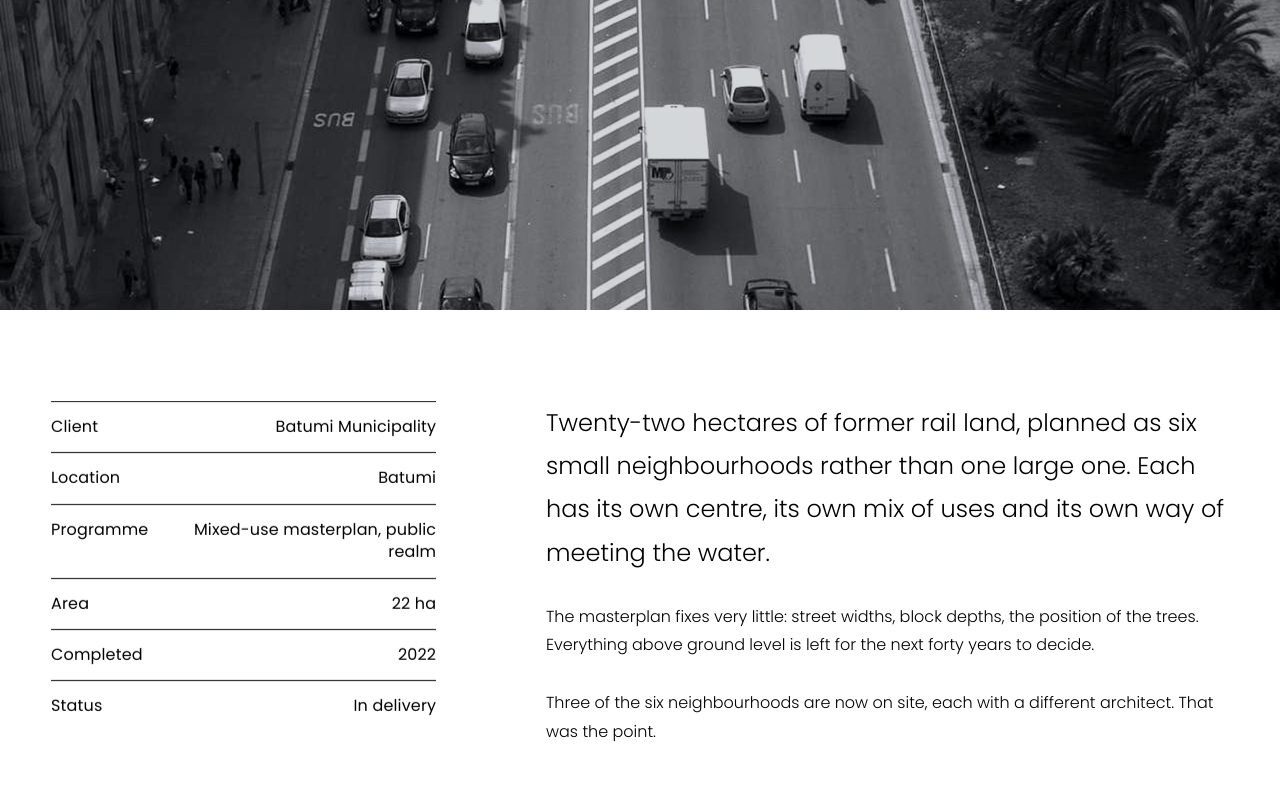
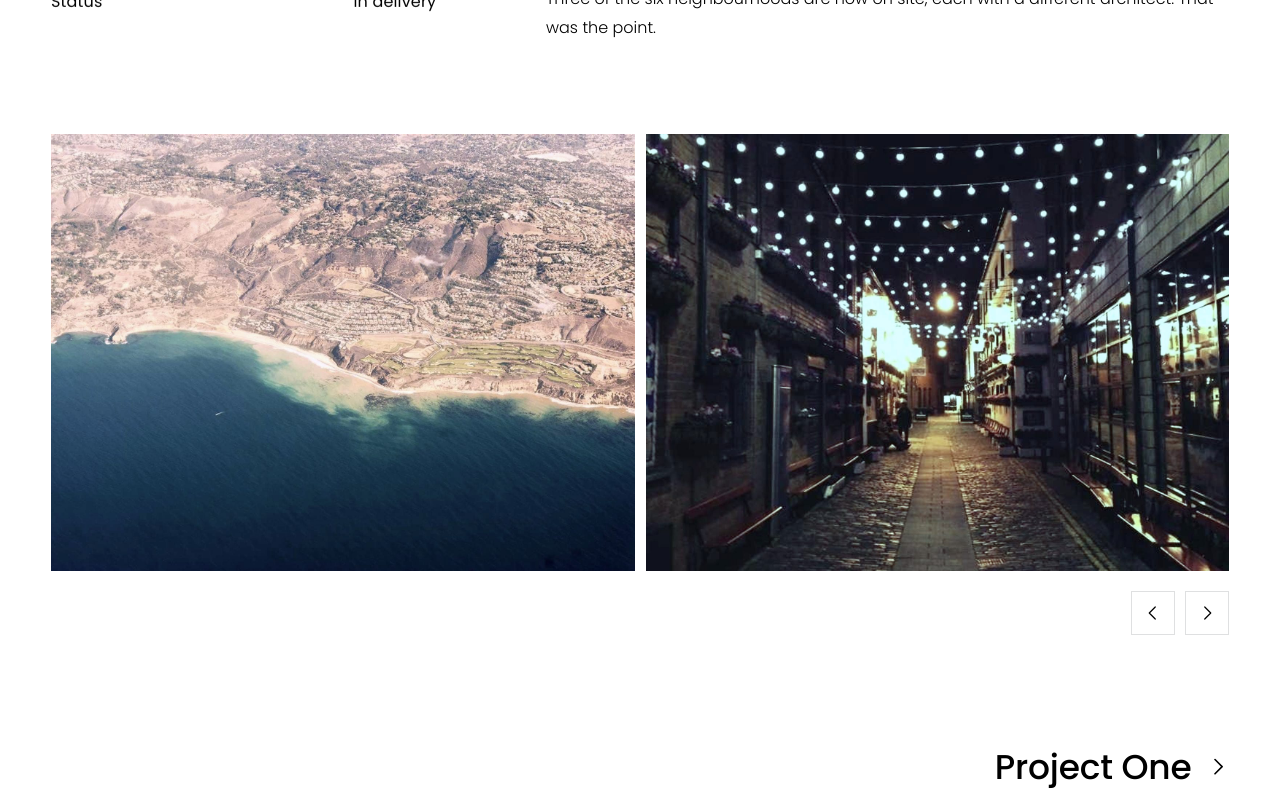
Before and after one commit to GogaDanelia06/Service-lnd, a Next.js app: page /en/work/project-four in a window 1280 px wide. Shown: the part 760-1560 px from the top of the page. Built offline with nearby package versions, Linux system fonts and the light colour scheme; no server answers.

Commit message:
change font / add slider on projects

```diff
--- a/src/app/[locale]/work/[slug]/page.tsx
+++ b/src/app/[locale]/work/[slug]/page.tsx
@@ -1,7 +1,6 @@
 import type { Metadata } from 'next';
 import { notFound } from 'next/navigation';
 
-import { BleedImage } from '@/components/sections/BleedImage';
 import { NextProject } from '@/components/work/NextProject';
 import { ProjectGallery } from '@/components/work/ProjectGallery';
 import { ProjectHeader } from '@/components/work/ProjectHeader';
@@ -50,15 +49,8 @@ export default async function ProjectPage({ params }: { params: Promise<Params>
     <>
       <ProjectHeader project={project} />
 
-      <BleedImage
-        src={project.hero}
-        alt={`${project.title} — ${project.location}`}
-        priority
-        height="88vh"
-      />
-
       <ProjectSpec project={project} labels={ui.spec} />
-      <ProjectGallery images={project.gallery} />
+      <ProjectGallery images={project.gallery} labels={ui.gallery} />
 
       {next ? <NextProject locale={locale} project={next} label={ui.nextProject} /> : null}
     </>
--- a/src/app/fonts.ts
+++ b/src/app/fonts.ts
@@ -1,23 +1,9 @@
-import { Archivo, IBM_Plex_Mono, Noto_Sans_Georgian, Poppins } from 'next/font/google';
-
-const archivo = Archivo({
-  subsets: ['latin'],
-  weight: ['400', '500', '600'],
-  variable: '--font-archivo',
-  display: 'swap',
-});
+import { Noto_Sans_Georgian, Poppins } from 'next/font/google';
 
 const poppins = Poppins({
   subsets: ['latin'],
   weight: ['300', '400', '500', '700'],
   variable: '--font-poppins',
-  display: 'swap',
-});
-
-const plexMono = IBM_Plex_Mono({
-  subsets: ['latin'],
-  weight: ['400', '500'],
-  variable: '--font-plex-mono',
   display: 'swap',
 });
 
@@ -28,9 +14,4 @@ const georgian = Noto_Sans_Georgian({
   display: 'swap',
 });
 
-export const fontClass = [
-  archivo.variable,
-  poppins.variable,
-  plexMono.variable,
-  georgian.variable,
-].join(' ');
+export const fontClass = [poppins.variable, georgian.variable].join(' ');
--- a/src/app/globals.css
+++ b/src/app/globals.css
@@ -7,6 +7,8 @@
 @import '../styles/components.css';
 @import '../styles/prose.css';
 @import '../styles/services.css';
+@import '../styles/gallery.css';
+@import '../styles/lightbox.css';
 @import '../styles/effects.css';
 @import '../styles/georgian.css';
 @import '../styles/motion.css';
--- /dev/null
+++ b/src/components/work/GalleryArrow.tsx
@@ -0,0 +1,23 @@
+const PATHS = {
+  prev: 'M15 4l-8 8 8 8',
+  next: 'M9 4l8 8-8 8',
+  close: 'M5 5l14 14M19 5L5 19',
+};
+
+export function GalleryArrow({ direction }: { direction: keyof typeof PATHS }) {
+  return (
+    <svg
+      viewBox="0 0 24 24"
+      aria-hidden
+      focusable="false"
+      className="h-full w-full"
+      fill="none"
+      stroke="currentColor"
+      strokeWidth="1.6"
+      strokeLinecap="round"
+      strokeLinejoin="round"
+    >
+      <path d={PATHS[direction]} />
+    </svg>
+  );
+}
--- /dev/null
+++ b/src/components/work/Lightbox.tsx
@@ -0,0 +1,103 @@
+'use client';
+
+import Image from 'next/image';
+import { useCallback, useEffect, useRef, useState } from 'react';
+
+import { GalleryArrow } from '@/components/work/GalleryArrow';
+import type { ProjectImage } from '@/content/types';
+import { useModalPanel } from '@/lib/useModalPanel';
+
+export type GalleryLabels = {
+  open: string;
+  previous: string;
+  next: string;
+  close: string;
+};
+
+export function Lightbox({
+  images,
+  index,
+  labels,
+  onClose,
+}: {
+  images: ProjectImage[];
+  index: number;
+  labels: GalleryLabels;
+  onClose: () => void;
+}) {
+  const [at, setAt] = useState(index);
+  const panelRef = useRef<HTMLDivElement>(null);
+
+  useModalPanel({ open: true, panelRef, onClose });
+
+  const go = useCallback(
+    (delta: number) => setAt((prev) => (prev + delta + images.length) % images.length),
+    [images.length],
+  );
+
+  useEffect(() => {
+    function onKeyDown(event: KeyboardEvent) {
+      if (event.key === 'ArrowRight') go(1);
+      if (event.key === 'ArrowLeft') go(-1);
+    }
+    document.addEventListener('keydown', onKeyDown);
+    return () => document.removeEventListener('keydown', onKeyDown);
+  }, [go]);
+
+  const image = images[at];
+  if (!image) return null;
+
+  return (
+    <div
+      ref={panelRef}
+      role="dialog"
+      aria-modal="true"
+      aria-label={image.alt}
+      data-theme="black"
+      className="lightbox"
+    >
+      <button type="button" aria-label={labels.close} onClick={onClose} className="lightbox__scrim" />
+
+      <figure className="lightbox__stage">
+        <Image
+          key={image.src}
+          src={image.src}
+          alt={image.alt}
+          fill
+          sizes="92vw"
+          priority
+          className="object-contain"
+        />
+      </figure>
+
+      {images.length > 1 ? (
+        <>
+          <button
+            type="button"
+            aria-label={labels.previous}
+            onClick={() => go(-1)}
+            className="lightbox__arrow lightbox__arrow--prev"
+          >
+            <GalleryArrow direction="prev" />
+          </button>
+          <button
+            type="button"
+            aria-label={labels.next}
+            onClick={() => go(1)}
+            className="lightbox__arrow lightbox__arrow--next"
+          >
+            <GalleryArrow direction="next" />
+          </button>
+        </>
+      ) : null}
+
+      <button type="button" aria-label={labels.close} onClick={onClose} className="lightbox__close">
+        <GalleryArrow direction="close" />
+      </button>
+
+      <p className="lightbox__count">
+        {at + 1} / {images.length}
+      </p>
+    </div>
+  );
+}
--- a/src/components/work/ProjectGallery.tsx
+++ b/src/components/work/ProjectGallery.tsx
@@ -1,34 +1,96 @@
+'use client';
+
 import Image from 'next/image';
+import { useCallback, useRef, useState } from 'react';
 
 import { Section } from '@/components/fluid/Section';
-import { Reveal } from '@/components/ui/Reveal';
+import { GalleryArrow } from '@/components/work/GalleryArrow';
+import { Lightbox, type GalleryLabels } from '@/components/work/Lightbox';
 import type { ProjectImage } from '@/content/types';
 
-export function ProjectGallery({ images }: { images: ProjectImage[] }) {
+export function ProjectGallery({
+  images,
+  labels,
+}: {
+  images: ProjectImage[];
+  labels: GalleryLabels;
+}) {
+  const [openAt, setOpenAt] = useState<number | null>(null);
+  const trackRef = useRef<HTMLUListElement>(null);
+
+  const scrollBySlide = useCallback((delta: number) => {
+    const track = trackRef.current;
+    const slides = track ? Array.from(track.children) : [];
+    const first = slides[0];
+    if (!track || !first) return;
+
+    const gap = parseFloat(getComputedStyle(track).columnGap) || 0;
+    const step = first.getBoundingClientRect().width + gap;
+    const at = Math.round(track.scrollLeft / step);
+    const target = slides[Math.min(slides.length - 1, Math.max(0, at + delta))];
+    if (!target) return;
+
+    const left =
+      target.getBoundingClientRect().left - track.getBoundingClientRect().left + track.scrollLeft;
+    track.scrollTo({ left, behavior: 'smooth' });
+  }, []);
+
+  if (images.length === 0) return null;
+
   return (
     <Section height="small" theme="white">
-      <div className="site-pad grid gap-[var(--fe-gap)] fe:grid-cols-2">
+      <div className="site-pad gallery">
+        <ul ref={trackRef} className="gallery__track">
           {images.map((image, index) => (
-          <Reveal
-            key={image.src}
-            delay={(index % 2) * 90}
-            className={image.span === 'full' ? 'fe:col-span-2' : undefined}
-          >
-            <div
-              className="media"
-              style={{ aspectRatio: image.span === 'full' ? '16 / 9' : '4 / 3' }}
+            <li key={image.src} className="gallery__slide">
+              <button
+                type="button"
+                onClick={() => setOpenAt(index)}
+                aria-label={`${labels.open} — ${image.alt}`}
+                className="gallery__figure"
               >
                 <Image
                   src={image.src}
                   alt={image.alt}
                   fill
-                sizes={image.span === 'full' ? '92vw' : '(max-width: 767px) 88vw, 46vw'}
+                  sizes="(max-width: 767px) 84vw, 46vw"
                   className="object-cover"
                 />
+              </button>
+            </li>
+          ))}
+        </ul>
+
+        {images.length > 1 ? (
+          <div className="gallery__controls">
+            <button
+              type="button"
+              aria-label={labels.previous}
+              onClick={() => scrollBySlide(-1)}
+              className="gallery__arrow"
+            >
+              <GalleryArrow direction="prev" />
+            </button>
+            <button
+              type="button"
+              aria-label={labels.next}
+              onClick={() => scrollBySlide(1)}
+              className="gallery__arrow"
+            >
+              <GalleryArrow direction="next" />
+            </button>
           </div>
-          </Reveal>
-        ))}
+        ) : null}
       </div>
+
+      {openAt !== null ? (
+        <Lightbox
+          images={images}
+          index={openAt}
+          labels={labels}
+          onClose={() => setOpenAt(null)}
+        />
+      ) : null}
     </Section>
   );
 }
--- a/src/content/en/site.ts
+++ b/src/content/en/site.ts
@@ -65,6 +65,12 @@ export const ui = {
     studio: 'Studio',
     enquiries: 'Enquiries',
   },
+  gallery: {
+    open: 'View larger',
+    previous: 'Previous image',
+    next: 'Next image',
+    close: 'Close',
+  },
   spec: {
     client: 'Client',
     location: 'Location',
--- a/src/content/ka/site.ts
+++ b/src/content/ka/site.ts
@@ -65,6 +65,12 @@ export const ui = {
     studio: 'ბიურო',
     enquiries: 'შეკითხვები',
   },
+  gallery: {
+    open: 'გადიდება',
+    previous: 'წინა ფოტო',
+    next: 'შემდეგი ფოტო',
+    close: 'დახურვა',
+  },
   spec: {
     client: 'დამკვეთი',
     location: 'ლოკაცია',
--- /dev/null
+++ b/src/styles/gallery.css
@@ -0,0 +1,73 @@
+@layer components {
+  .gallery {
+    position: relative;
+  }
+
+  .gallery__track {
+    display: flex;
+    gap: var(--fe-gap);
+    overflow-x: auto;
+    scroll-snap-type: x mandatory;
+    scrollbar-width: none;
+    overscroll-behavior-x: contain;
+  }
+
+  .gallery__track::-webkit-scrollbar {
+    display: none;
+  }
+
+  .gallery__slide {
+    flex: 0 0 calc(50% - var(--fe-gap) / 2);
+    scroll-snap-align: start;
+  }
+
+  .gallery__figure {
+    position: relative;
+    display: block;
+    width: 100%;
+    aspect-ratio: 4 / 3;
+    overflow: hidden;
+    padding: 0;
+    border: 0;
+    background: color-mix(in srgb, var(--fg) 8%, transparent);
+    cursor: pointer;
+  }
+
+  .gallery__figure img {
+    transition: opacity 200ms var(--ease-out-quint);
+  }
+
+  .gallery__figure:hover img {
+    opacity: 0.72;
+  }
+
+  .gallery__controls {
+    display: flex;
+    justify-content: flex-end;
+    gap: 0.6rem;
+    margin-block-start: 1.2rem;
+  }
+
+  .gallery__arrow {
+    display: grid;
+    place-items: center;
+    width: 2.75rem;
+    height: 2.75rem;
+    padding: 0.75rem;
+    border: 1px solid var(--rule);
+    background: transparent;
+    color: var(--fg);
+    cursor: pointer;
+    transition: border-color 200ms var(--ease-out-quint);
+  }
+
+  .gallery__arrow:hover {
+    border-color: var(--fg);
+  }
+
+  @media (max-width: 767px) {
+    .gallery__slide {
+      flex-basis: 84%;
+    }
+  }
+}
--- /dev/null
+++ b/src/styles/lightbox.css
@@ -0,0 +1,70 @@
+@layer components {
+  .lightbox {
+    position: fixed;
+    inset: 0;
+    z-index: 80;
+    display: grid;
+    place-items: center;
+    padding: clamp(1rem, 6vmin, 5rem);
+    background: rgb(0 0 0 / 0.92);
+    color: var(--color-paper);
+  }
+
+  .lightbox__scrim {
+    position: absolute;
+    inset: 0;
+    border: 0;
+    background: transparent;
+    cursor: zoom-out;
+  }
+
+  .lightbox__stage {
+    position: relative;
+    margin: 0;
+    width: min(100%, 1400px);
+    height: min(82vh, 100%);
+    pointer-events: none;
+  }
+
+  .lightbox__arrow,
+  .lightbox__close {
+    position: absolute;
+    display: grid;
+    place-items: center;
+    width: 3rem;
+    height: 3rem;
+    padding: 0.8rem;
+    border: 1px solid rgb(255 255 255 / 0.35);
+    background: rgb(0 0 0 / 0.35);
+    color: var(--color-paper);
+    cursor: pointer;
+    transition: border-color 200ms var(--ease-out-quint);
+  }
+
+  .lightbox__arrow:hover,
+  .lightbox__close:hover {
+    border-color: var(--color-paper);
+  }
+
+  .lightbox__arrow--prev {
+    left: clamp(0.5rem, 2vmin, 2rem);
+  }
+
+  .lightbox__arrow--next {
+    right: clamp(0.5rem, 2vmin, 2rem);
+  }
+
+  .lightbox__close {
+    top: clamp(0.5rem, 2vmin, 2rem);
+    right: clamp(0.5rem, 2vmin, 2rem);
+  }
+
+  .lightbox__count {
+    position: absolute;
+    bottom: clamp(0.75rem, 3vmin, 2rem);
+    margin: 0;
+    font-size: 0.85rem;
+    letter-spacing: 0.04em;
+    opacity: 0.75;
+  }
+}
--- a/src/styles/tokens.css
+++ b/src/styles/tokens.css
@@ -1,5 +1,5 @@
 @theme {
-  --font-heading: 'acumin-pro', var(--font-archivo), var(--font-georgian), 'Helvetica Neue', Helvetica, Arial, sans-serif;
+  --font-heading: var(--font-poppins), 'Poppins', var(--font-georgian), 'Helvetica Neue', Helvetica, Arial, sans-serif;
   --font-body: var(--font-poppins), 'Poppins', var(--font-georgian), 'Helvetica Neue', Helvetica, Arial, sans-serif;
 
   --color-paper: #ffffff;
```
Lines whose indentation alone changed are shown as unchanged.
